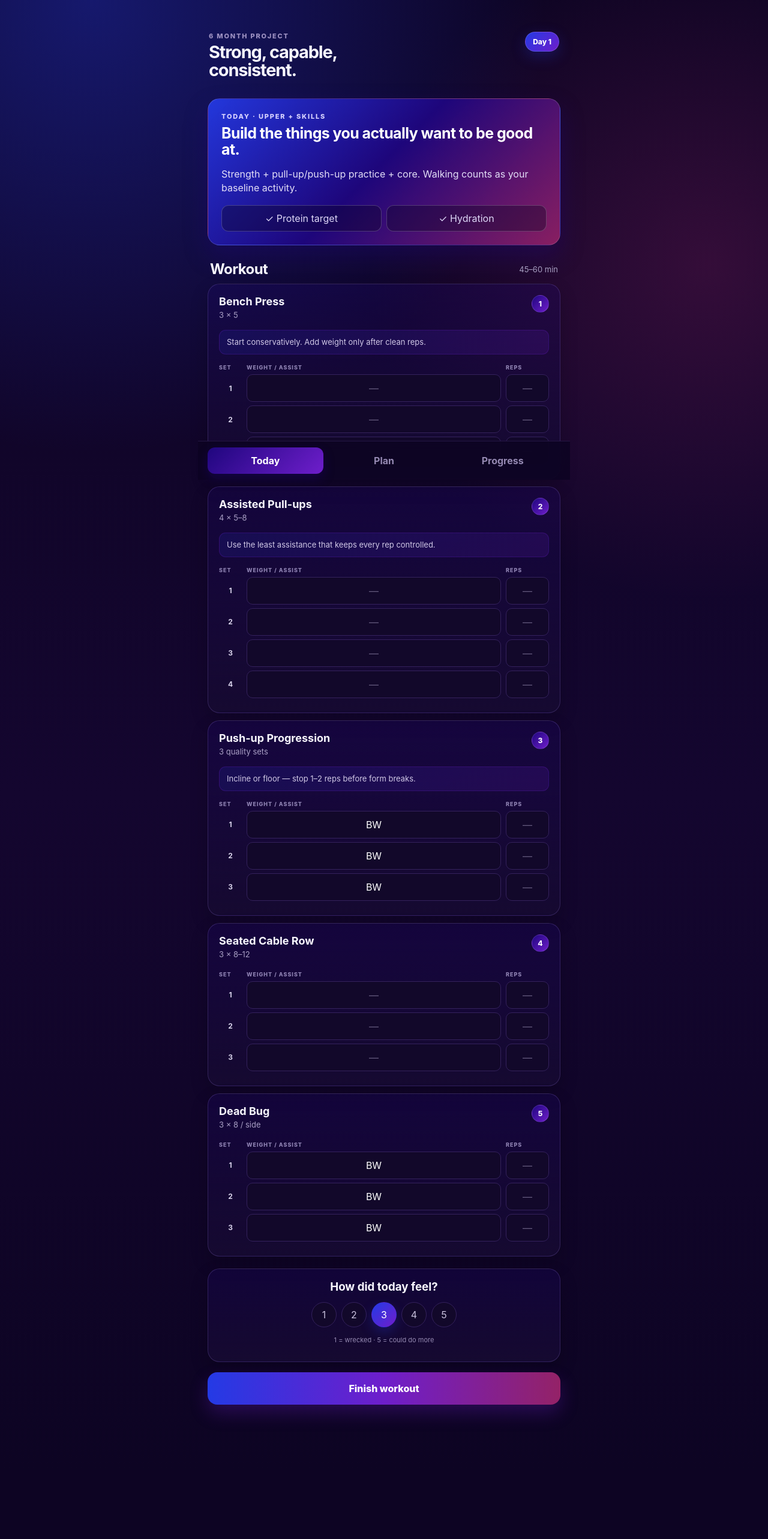
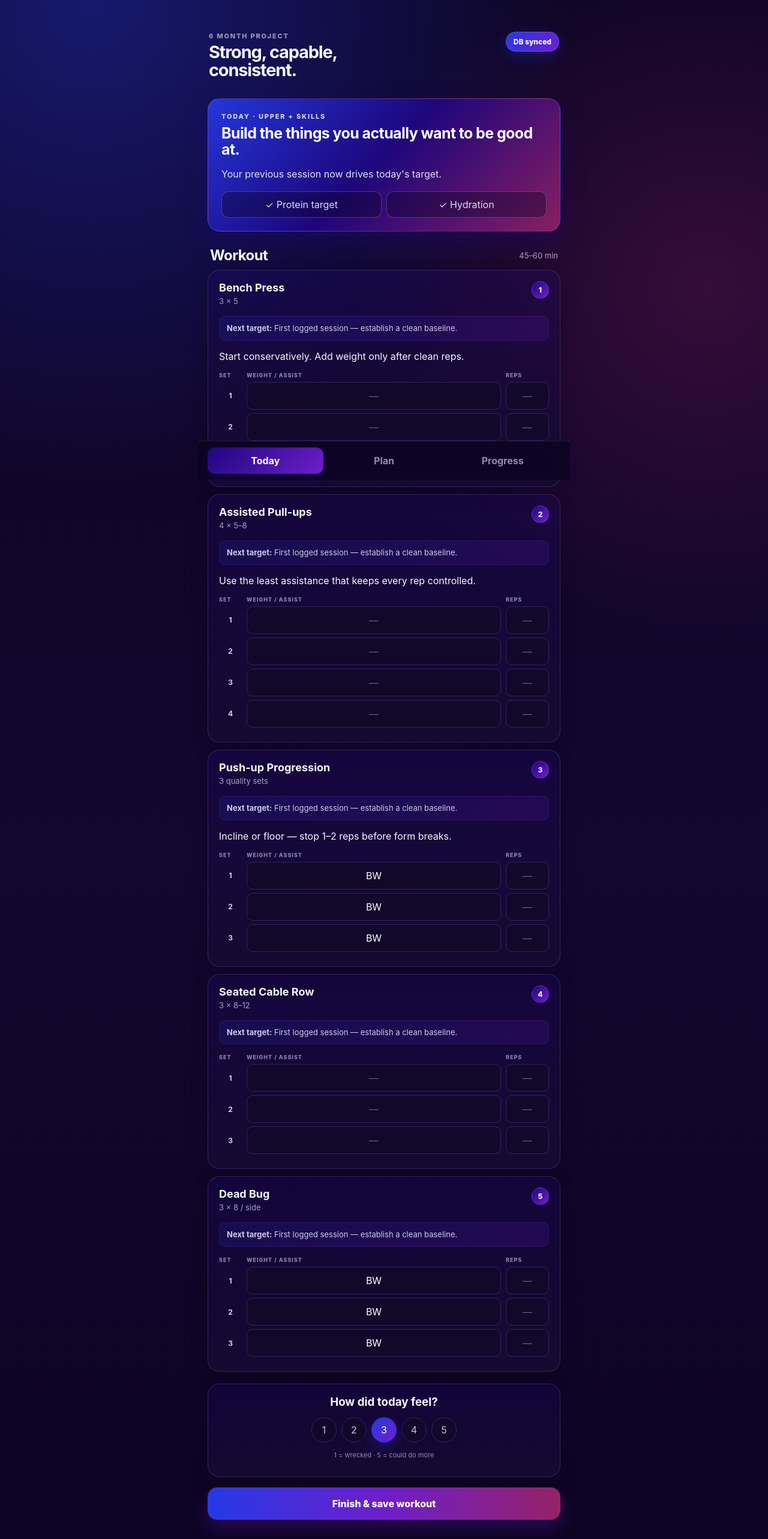
Before and after one commit to nopravlem/fitness-tracker, a Next.js app: page / in a window 1280 px wide. Shown: the top 2566 px of the page at 60% size. Before the commit the page ends 2452 px from the top, so only its background shows below. Built offline with nearby package versions, Linux system fonts and the light colour scheme; no server answers; the database is empty.

Commit message:
Persist workouts to Postgres and show progression targets

```diff
--- a/app/page.tsx
+++ b/app/page.tsx
@@ -1,80 +1,24 @@
 'use client';
 
-import { useEffect, useMemo, useState } from 'react';
-
-type SetLog = { weight: string; reps: string };
-type Exercise = { name: string; target: string; note?: string; sets: SetLog[] };
-type DayLog = { done: boolean; energy: number; protein: boolean; water: boolean; exercises: Exercise[] };
-
-const workout: Exercise[] = [
-  { name: 'Bench Press', target: '3 × 5', note: 'Start conservatively. Add weight only after clean reps.', sets: [{weight:'',reps:''},{weight:'',reps:''},{weight:'',reps:''}] },
-  { name: 'Assisted Pull-ups', target: '4 × 5–8', note: 'Use the least assistance that keeps every rep controlled.', sets: [{weight:'',reps:''},{weight:'',reps:''},{weight:'',reps:''},{weight:'',reps:''}] },
-  { name: 'Push-up Progression', target: '3 quality sets', note: 'Incline or floor — stop 1–2 reps before form breaks.', sets: [{weight:'BW',reps:''},{weight:'BW',reps:''},{weight:'BW',reps:''}] },
-  { name: 'Seated Cable Row', target: '3 × 8–12', sets: [{weight:'',reps:''},{weight:'',reps:''},{weight:'',reps:''}] },
-  { name: 'Dead Bug', target: '3 × 8 / side', sets: [{weight:'BW',reps:''},{weight:'BW',reps:''},{weight:'BW',reps:''}] },
-];
-
-const freshLog = (): DayLog => ({ done:false, energy:3, protein:false, water:false, exercises: JSON.parse(JSON.stringify(workout)) });
-
-export default function Home() {
-  const [tab, setTab] = useState<'today'|'plan'|'progress'>('today');
-  const [log, setLog] = useState<DayLog>(freshLog());
-  const key = useMemo(() => `fitness-${new Date().toISOString().slice(0,10)}`, []);
-
-  useEffect(() => {
-    const saved = localStorage.getItem(key);
-    if (saved) setLog(JSON.parse(saved));
-  }, [key]);
-  useEffect(() => { localStorage.setItem(key, JSON.stringify(log)); }, [key, log]);
-
-  function editSet(exerciseIndex:number, setIndex:number, field:keyof SetLog, value:string) {
-    setLog(prev => {
-      const next = structuredClone(prev);
-      next.exercises[exerciseIndex].sets[setIndex][field] = value;
-      return next;
-    });
-  }
-
-  return <main className="shell">
-    <header>
-      <div><p className="eyebrow">6 MONTH PROJECT</p><h1>Strong, capable, consistent.</h1></div>
-      <div className="streak">Day 1</div>
-    </header>
-
-    {tab === 'today' && <>
-      <section className="hero card">
-        <p className="eyebrow">TODAY · UPPER + SKILLS</p>
-        <h2>Build the things you actually want to be good at.</h2>
-        <p>Strength + pull-up/push-up practice + core. Walking counts as your baseline activity.</p>
-        <div className="checks">
-          <button className={log.protein?'active':''} onClick={()=>setLog({...log,protein:!log.protein})}>✓ Protein target</button>
-          <button className={log.water?'active':''} onClick={()=>setLog({...log,water:!log.water})}>✓ Hydration</button>
-        </div>
-      </section>
-
-      <div className="sectionTitle"><h2>Workout</h2><span>45–60 min</span></div>
-      {log.exercises.map((ex, ei) => <section className="card exercise" key={ex.name}>
-        <div className="exerciseHead"><div><h3>{ex.name}</h3><p>{ex.target}</p></div><span>{ei+1}</span></div>
-        {ex.note && <p className="note">{ex.note}</p>}
-        <div className="setHeader"><span>SET</span><span>WEIGHT / ASSIST</span><span>REPS</span></div>
-        {ex.sets.map((set, si) => <div className="setRow" key={si}>
-          <b>{si+1}</b>
-          <input aria-label={`${ex.name} set ${si+1} weight`} value={set.weight} placeholder="—" onChange={e=>editSet(ei,si,'weight',e.target.value)} />
-          <input aria-label={`${ex.name} set ${si+1} reps`} inputMode="numeric" value={set.reps} placeholder="—" onChange={e=>editSet(ei,si,'reps',e.target.value)} />
-        </div>)}
-      </section>)}
-
-      <section className="card energy"><h3>How did today feel?</h3><div>{[1,2,3,4,5].map(n=><button key={n} className={log.energy===n?'active':''} onClick={()=>setLog({...log,energy:n})}>{n}</button>)}</div><p>1 = wrecked · 5 = could do more</p></section>
-      <button className="finish" onClick={()=>setLog({...log,done:!log.done})}>{log.done?'✓ Workout complete':'Finish workout'}</button>
-    </>}
-
-    {tab === 'plan' && <section className="card plan"><p className="eyebrow">WEEKLY RHYTHM</p><h2>Your training has a direction now.</h2>
-      <p><b>Day A</b> · Upper strength + push-up/pull-up skills + core</p><p><b>Day B</b> · Lower strength + knee capacity + core</p><p><b>Day C</b> · Cardio + mobility</p><p><b>Day D</b> · Upper/back + skills + abs</p><p><b>Day E</b> · Lower/full body + conditioning</p>
-      <hr/><p><b>Travel blocks</b></p><p>India · Oct 25 → ~Nov 8</p><p>Thanksgiving week · recovery/travel mode</p><p>Dec 20 → Jan 2 · home/holiday mode</p><p className="note">Travel weeks preserve momentum with walking, mobility, and short bodyweight sessions instead of pretending your normal gym schedule still exists.</p>
-    </section>}
-
-    {tab === 'progress' && <><section className="card"><p className="eyebrow">THE SCOREBOARD</p><h2>Performance first.</h2><div className="metrics"><div><strong>Push-ups</strong><span>Build → floor reps</span></div><div><strong>Pull-ups</strong><span>Assisted → unassisted</span></div><div><strong>Running</strong><span>Build aerobic capacity</span></div><div><strong>Core</strong><span>Control + endurance</span></div></div></section><section className="card"><h3>6-month outcome</h3><p>We care about looking fitter, but the plan is built around measurable abilities so you aren't just doing random lifting and hoping your body changes.</p></section></>}
-
-    <nav><button className={tab==='today'?'active':''} onClick={()=>setTab('today')}>Today</button><button className={tab==='plan'?'active':''} onClick={()=>setTab('plan')}>Plan</button><button className={tab==='progress'?'active':''} onClick={()=>setTab('progress')}>Progress</button></nav>
-  </main>
-}
+import { useEffect, useState } from 'react';
+type SetLog={weight:string;reps:string}; type Exercise={name:string;target:string;note?:string;sets:SetLog[]}; type DayLog={done:boolean;energy:number;protein:boolean;water:boolean;exercises:Exercise[]};
+type PreviousRow={date:string;exerciseName:string;setNumber:number;weight:string|null;reps:number|null};
+const workout:Exercise[]=[
+{name:'Bench Press',target:'3 × 5',note:'Start conservatively. Add weight only after clean reps.',sets:[{weight:'',reps:''},{weight:'',reps:''},{weight:'',reps:''}]},
+{name:'Assisted Pull-ups',target:'4 × 5–8',note:'Use the least assistance that keeps every rep controlled.',sets:Array.from({length:4},()=>({weight:'',reps:''}))},
+{name:'Push-up Progression',target:'3 quality sets',note:'Incline or floor — stop 1–2 reps before form breaks.',sets:Array.from({length:3},()=>({weight:'BW',reps:''}))},
+{name:'Seated Cable Row',target:'3 × 8–12',sets:Array.from({length:3},()=>({weight:'',reps:''}))},
+{name:'Dead Bug',target:'3 × 8 / side',sets:Array.from({length:3},()=>({weight:'BW',reps:''}))}];
+const fresh=():DayLog=>({done:false,energy:3,protein:false,water:false,exercises:structuredClone(workout)});
+function suggestion(ex:Exercise,rows:PreviousRow[]){const dates=[...new Set(rows.filter(r=>r.exerciseName===ex.name).map(r=>r.date))];if(!dates.length)return 'First logged session — establish a clean baseline.';const last=rows.filter(r=>r.exerciseName===ex.name&&r.date===dates[0]);const reps=last.map(r=>r.reps??0);const weight=last[0]?.weight||'same load';const total=reps.reduce((a,b)=>a+b,0);if(ex.name==='Assisted Pull-ups')return `Last: ${weight} assist · ${reps.join('/')} reps. Beat total reps (${total}) first; once all sets hit 8, reduce assistance.`;if(ex.name==='Push-up Progression')return `Last: ${reps.join('/')} reps. Beat ${total} total clean reps, then lower the incline when 3 sets are strong.`;if(ex.name==='Bench Press')return `Last: ${weight} · ${reps.join('/')} reps. Reach 5/5/5 cleanly before adding weight.`;return `Last: ${weight} · ${reps.join('/')} reps. Beat ${total} total reps within the target range before increasing load.`}
+export default function Home(){const[tab,setTab]=useState<'today'|'plan'|'progress'>('today');const[log,setLog]=useState<DayLog>(fresh());const[previous,setPrevious]=useState<PreviousRow[]>([]);const[saving,setSaving]=useState(false);const[loaded,setLoaded]=useState(false);
+useEffect(()=>{fetch('/api/workouts/today').then(r=>r.json()).then(data=>{setPrevious(data.previous||[]);if(data.log){const next=fresh();next.done=data.log.done;next.energy=data.log.energy;next.protein=data.log.protein;next.water=data.log.water;for(const row of data.log.rows){const ex=next.exercises.find(e=>e.name===row.exerciseName);if(ex&&ex.sets[row.setNumber-1])ex.sets[row.setNumber-1]={weight:row.weight||'',reps:row.reps?.toString()||''};}setLog(next);}setLoaded(true);}).catch(()=>setLoaded(true));},[]);
+async function save(next=log){setSaving(true);try{await fetch('/api/workouts/today',{method:'PUT',headers:{'Content-Type':'application/json'},body:JSON.stringify(next)});}finally{setSaving(false)}}
+function editSet(ei:number,si:number,field:keyof SetLog,value:string){setLog(p=>{const n=structuredClone(p);n.exercises[ei].sets[si][field]=value;return n})}
+return <main className="shell"><header><div><p className="eyebrow">6 MONTH PROJECT</p><h1>Strong, capable, consistent.</h1></div><div className="streak">{loaded?'DB synced':'Loading…'}</div></header>
+{tab==='today'&&<><section className="hero card"><p className="eyebrow">TODAY · UPPER + SKILLS</p><h2>Build the things you actually want to be good at.</h2><p>Your previous session now drives today's target.</p><div className="checks"><button className={log.protein?'active':''} onClick={()=>setLog({...log,protein:!log.protein})}>✓ Protein target</button><button className={log.water?'active':''} onClick={()=>setLog({...log,water:!log.water})}>✓ Hydration</button></div></section><div className="sectionTitle"><h2>Workout</h2><span>45–60 min</span></div>
+{log.exercises.map((ex,ei)=><section className="card exercise" key={ex.name}><div className="exerciseHead"><div><h3>{ex.name}</h3><p>{ex.target}</p></div><span>{ei+1}</span></div><p className="note"><b>Next target:</b> {suggestion(ex,previous)}</p>{ex.note&&<p>{ex.note}</p>}<div className="setHeader"><span>SET</span><span>WEIGHT / ASSIST</span><span>REPS</span></div>{ex.sets.map((s,si)=><div className="setRow" key={si}><b>{si+1}</b><input value={s.weight} placeholder="—" onChange={e=>editSet(ei,si,'weight',e.target.value)}/><input inputMode="numeric" value={s.reps} placeholder="—" onChange={e=>editSet(ei,si,'reps',e.target.value)}/></div>)}</section>)}
+<section className="card energy"><h3>How did today feel?</h3><div>{[1,2,3,4,5].map(n=><button key={n} className={log.energy===n?'active':''} onClick={()=>setLog({...log,energy:n})}>{n}</button>)}</div><p>1 = wrecked · 5 = could do more</p></section><button className="finish" disabled={saving} onClick={()=>{const n={...log,done:true};setLog(n);save(n)}}>{saving?'Saving…':log.done?'✓ Saved to Postgres':'Finish & save workout'}</button></>}
+{tab==='plan'&&<section className="card plan"><p className="eyebrow">WEEKLY RHYTHM</p><h2>Your training has a direction now.</h2><p><b>Day A</b> · Upper strength + push-up/pull-up skills + core</p><p><b>Day B</b> · Lower strength + knee capacity + core</p><p><b>Day C</b> · Cardio + mobility</p><p><b>Day D</b> · Upper/back + skills + abs</p><p><b>Day E</b> · Lower/full body + conditioning</p></section>}
+{tab==='progress'&&<section className="card"><p className="eyebrow">THE SCOREBOARD</p><h2>Performance first.</h2><div className="metrics"><div><strong>Push-ups</strong><span>Build → floor reps</span></div><div><strong>Pull-ups</strong><span>Assisted → unassisted</span></div><div><strong>Running</strong><span>Build aerobic capacity</span></div><div><strong>Core</strong><span>Control + endurance</span></div></div></section>}
+<nav><button className={tab==='today'?'active':''} onClick={()=>setTab('today')}>Today</button><button className={tab==='plan'?'active':''} onClick={()=>setTab('plan')}>Plan</button><button className={tab==='progress'?'active':''} onClick={()=>setTab('progress')}>Progress</button></nav></main>}
```
